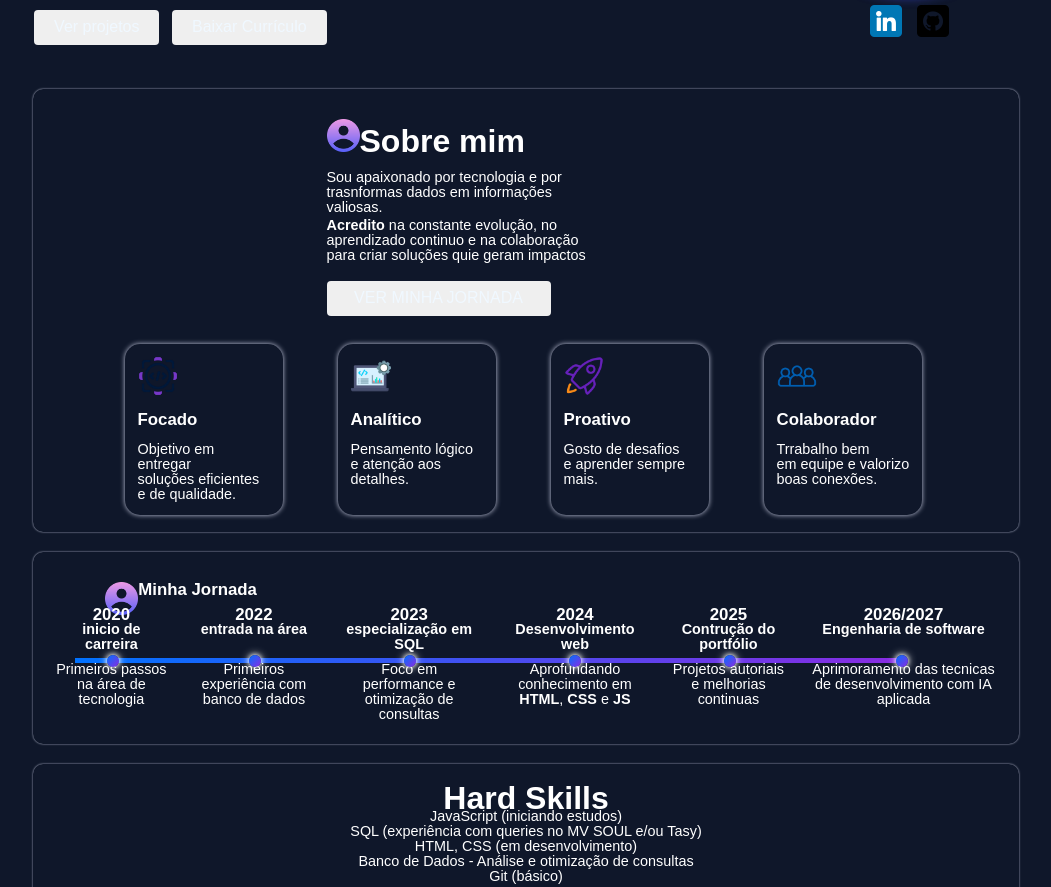
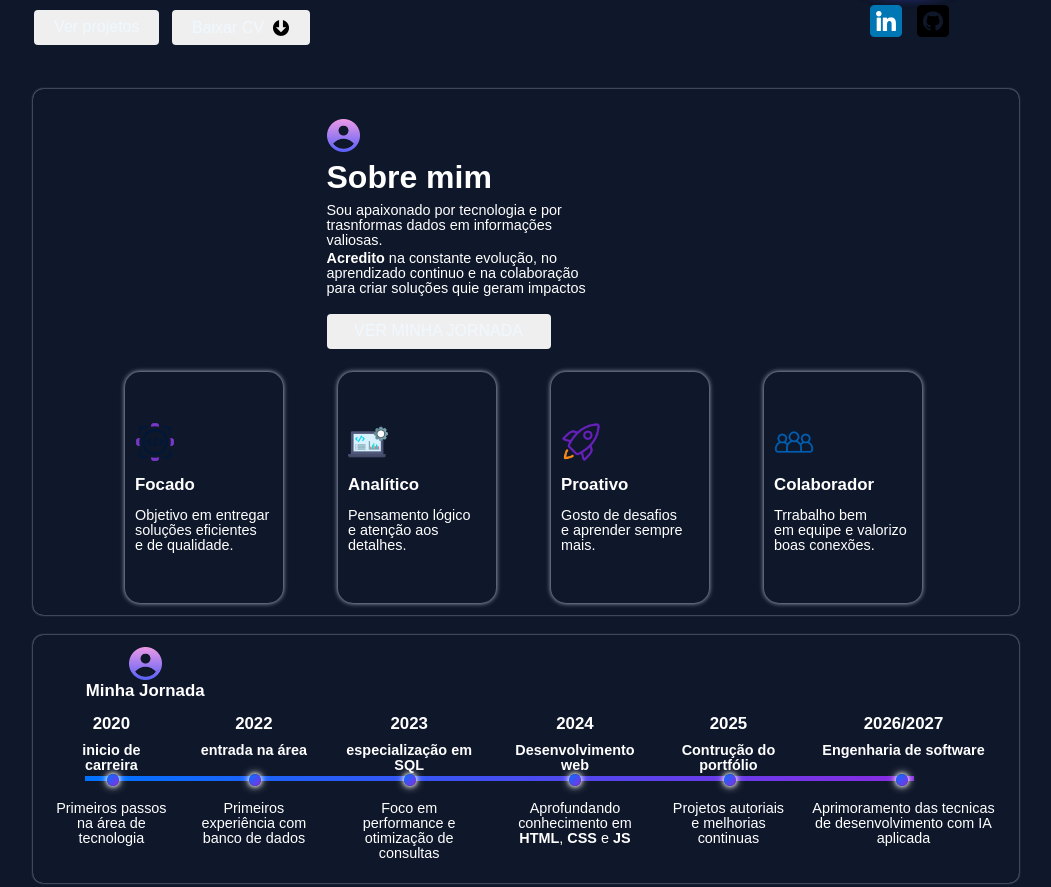
Before and after one commit to williamanteixeira/williamanteixeira.github.io, a plain HTML site: page index.html in a window 1280 px wide. Shown: the part 353-1240 px from the top of the page, without its empty margins (114-1165 px from the left). Drawn offline with Linux system fonts and the light colour scheme.

Commit message:
Preparado para as skills

```diff
--- a/index.html
+++ b/index.html
@@ -86,7 +86,19 @@
                 </P> -->
                         <div class="bt_projetos">
                             <button>Ver projetos</button>
-                            <button>Baixar Currículo</button>
+                            <button>
+                                <div class="btn_cv">
+
+                                        <div class="txt_btn">
+                                            <a href="#" download="Curriculo_William_Teixeira.pdf">Baixar CV</a>
+                                        </div>
+
+                                        <div class="img_btn">
+                                            <img src="/Imagens/baixe-o-simbolo-da-seta-para-baixo-em-um-circulo.png">
+                                        </div>
+                                 </div>
+
+                            </button>
                         </div>
                     </div>
                 </div>
@@ -136,12 +148,11 @@
                     </div>
                 </div>
             </div>
-
         </section>
 
         <!-- MINHA JORNADA -->
         <section class="container_base sombra tam_desc div_relative ">
-            <div class="">
+            <div class="container_jornada">
                 <div class="move_div sbm_img">
                     <img src="/Imagens/usuario.png">
                     <h3>Minha Jornada</h3>
--- a/style.css
+++ b/style.css
@@ -61,6 +61,7 @@ span {
 
 a {
   text-decoration: none;
+  color: inherit;
 }
 
 button {
@@ -77,7 +78,7 @@ button {
 button:hover,
 button:active {
   background-image: linear-gradient(90deg, #8a2be2, #0072ff);
-  box-shadow: #c9cde2 0rem 0rem 2rem 0rem;
+  box-shadow: 0rem 0rem 0.6rem 0rem #c9cde2;
 }
 
 /*******  CLASSES GLOBAIS *********/
@@ -105,7 +106,21 @@ nav {
     50%,
     transparent
   ) !important;
-  box-shadow: #b8b8b8 1rem 0rem 2rem 0rem;
+  box-shadow: 0rem 0.07rem 0.21rem 0rem #b8b8b8;
+}
+
+.bt_projetos img {
+  width: 1.8rem;
+  height: 1.8rem;
+  padding: 0.1rem;
+  margin-top: 0.4rem;
+  margin-left: 0.8rem;
+}
+
+.btn_cv {
+  display: flex;
+  justify-content: center;
+  align-items: center;
 }
 
 .lista {
@@ -322,7 +337,7 @@ nav {
   justify-content: right;
   gap: 5.5rem;
   margin-right: 0.5rem;
-  padding: 0.5rem;
+  padding: 0;
   text-align: center;
 }
 
@@ -336,11 +351,7 @@ nav {
 
 .sub_atributos p {
   text-align: left;
-  padding: 0;
-  margin-top: 1.55rem;
-  /* position: absolute;
-  bottom: 6rem; */
-  /* border: solid #00ff00; */
+  margin-top: 1.55rem;s
 }
 
 .sub_atributos img {
@@ -348,22 +359,8 @@ nav {
   margin-bottom: 1.25rem;
 }
 
-.sbm_img {
-  margin: 0;
-  padding: 0;
-  display: flex;
-  justify-content: left;
-}
-
-.sbm_img img {
-  width: 3.3rem;
-  height: 3.3rem;
-  margin: 0rem;
-  padding: 0;
-}
-
 .sub_atributos {
-  padding: 1.25rem;
+  padding: 5rem 1rem;
   text-align: left;
   height: auto;
   width: 15.8rem;
@@ -375,11 +372,24 @@ nav {
 .div_relative {
   position: relative;
 }
+/* .container_jornada {
+
+} */
 
 .move_div {
   position: relative;
-  top: 1.8rem;
-  left: 6rem;
+  /* top: 1.8rem; */
+  max-width: 20rem;
+  padding: 0 1.25rem;
+  margin-bottom: 0.8rem;
+}
+
+.sbm_img img {
+  width: 3.3rem;
+  height: 3.3rem;
+  margin: 0rem;
+  padding: 0;
+  left: 0.5rem;
 }
 
 .time_line {
@@ -403,14 +413,14 @@ nav {
 .timeline::before {
   content: "";
   display: block;
-  left: 3rem;
-  right: 10.3rem;
+  left: 4rem;
+  right: 9.3rem;
   margin: 0;
   padding: 0;
   height: 0.5rem;
   background: linear-gradient(135deg, #0072ff, #8a2be2);
   position: absolute;
-  top: 6.1rem;
+  top: 7.02rem;
 }
 
 .evento {
@@ -419,6 +429,7 @@ nav {
 
 .title_evento h4 {
   min-height: 4rem;
+  margin: 0rem 0 1.8rem 0rem;
 }
 
 .circulo {
@@ -426,8 +437,8 @@ nav {
   height: 1.2rem;
   border-radius: 50%;
   background: linear-gradient(135deg, #0072ff, #8a2be2);
-  position: absolute;
-  top: 4.8rem;
+  position: relative;
+  top: 4.3rem;
   left: 46%;
   /*box-shadow: #ffffff 0rem 0rem 0.1rem 0.1rem;*/
   box-shadow:
```
Also changed, not shown: Imagens/baixe-o-simbolo-da-seta-para-baixo-em-um-circulo.png (added).
